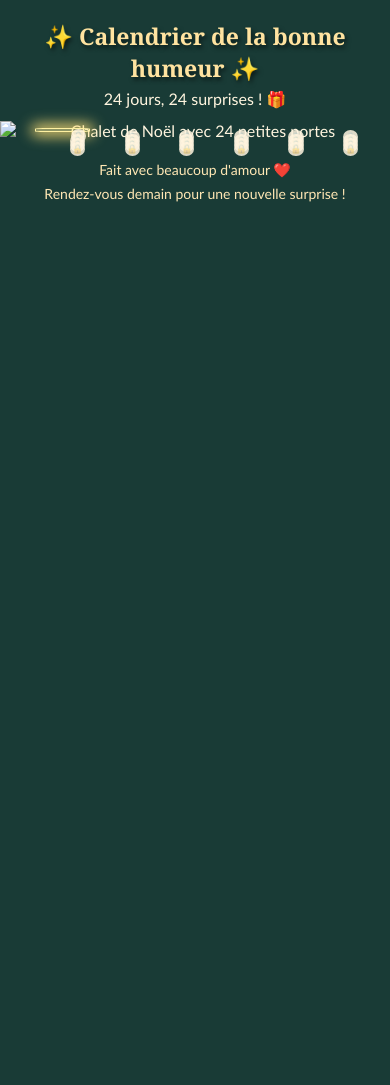
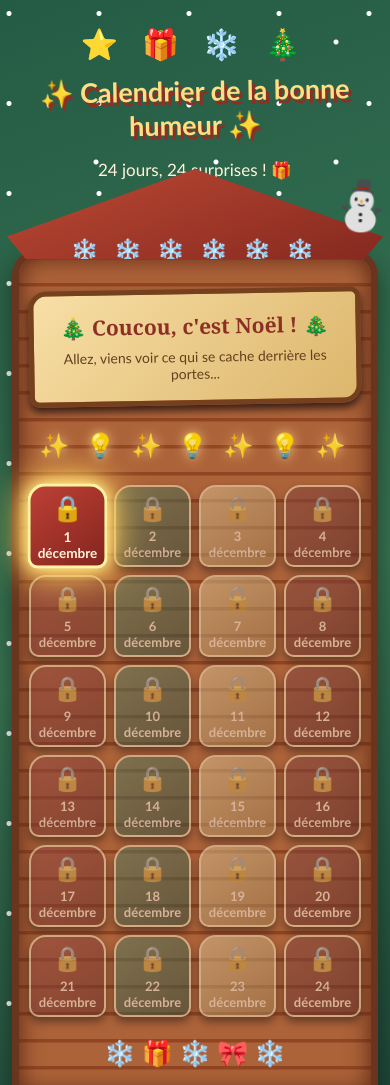
Before and after one commit to MargouxLFVR/calendrier-avent, a plain HTML site: page index.html in a window 390 px wide. Shown: the top 1085 px of the page. Before the commit the page ends 844 px from the top, so only its background shows below. Drawn offline with Linux system fonts and the light colour scheme.

Commit message:
Refactor index.html for improved design and functionality
Updated the HTML structure and styles for the advent calendar, enhancing the visual design and interactivity.

```diff
--- a/index.html
+++ b/index.html
@@ -13,177 +13,287 @@
 
 body {
   margin: 0;
+  padding: 25px 12px 45px;
+  font-family: "Trebuchet MS", sans-serif;
+  text-align: center;
+  color: #fff8e8;
+  background:
+    radial-gradient(circle at 10% 15%, #ffffff 2px, transparent 3px),
+    radial-gradient(circle at 80% 35%, #ffffff 2px, transparent 3px),
+    radial-gradient(circle at 35% 75%, #ffffff 2px, transparent 3px),
+    linear-gradient(160deg, #245b45, #397653, #173c32);
+  background-size: 90px 90px, 120px 120px, 140px 140px, auto;
   min-height: 100vh;
-  padding: 12px 0 30px;
-  text-align: center;
-  font-family: "Trebuchet MS", sans-serif;
-  background: #193b36;
-  color: #fff5df;
+  overflow-x: hidden;
+}
+
+/* TITRE */
+
+.decoration {
+  font-size: 30px;
+  letter-spacing: 8px;
+  margin-bottom: 12px;
 }
 
 h1 {
-  font-family: Georgia, serif;
-  font-size: clamp(23px, 5vw, 38px);
-  color: #ffe3a0;
-  margin: 12px 8px 5px;
-  text-shadow: 2px 3px 4px #0008;
+  color: #ffdf83;
+  font-size: clamp(27px, 6vw, 43px);
+  margin: 10px 0;
+  text-shadow: 3px 4px 0 #8c3026;
+  transform: rotate(-1deg);
 }
 
 .subtitle {
-  font-size: 16px;
-  margin: 5px 0 18px;
+  font-size: 17px;
+  color: #fff4d9;
+  margin-bottom: 28px;
 }
 
-/* ILLUSTRATION DU CHALET */
+/* CHALET */
 
-.scene {
+.chalet {
   position: relative;
-  width: 100%;
-  max-width: 900px;
-  margin: 0 auto;
+  max-width: 650px;
+  margin: 85px auto 25px;
+  padding: 0 18px 25px;
+  border: 7px solid #69351f;
+  border-radius: 25px 25px 12px 12px;
+  background:
+    repeating-linear-gradient(
+      0deg,
+      #ad6339 0px,
+      #ad6339 23px,
+      #914522 24px,
+      #914522 27px
+    );
+  box-shadow:
+    0 12px 30px #0007,
+    inset 0 0 25px #542313;
 }
 
-.chalet-image {
-  display: block;
-  width: 100%;
-  height: auto;
+/* TOIT */
+
+.roof {
+  position: relative;
+  margin: -88px -35px 35px;
+  height: 115px;
+  background: linear-gradient(160deg, #bd4934, #85291f);
+  clip-path: polygon(50% 0, 100% 75%, 95% 100%, 5% 100%, 0 75%);
+  filter: drop-shadow(0 5px 2px #fff);
 }
 
-/* ZONE DES 24 PORTES */
+.roof::before {
+  content: "❄️  ❄️  ❄️  ❄️  ❄️  ❄️";
+  position: absolute;
+  top: 67px;
+  left: 0;
+  right: 0;
+  font-size: 22px;
+  letter-spacing: 5px;
+}
 
-.calendar {
+/* PETIT BONHOMME DE NEIGE */
+
+.snowman {
   position: absolute;
-  left: 9%;
-  top: 35%;
-  width: 84%;
-  height: 49%;
+  right: -27px;
+  top: -92px;
+  font-size: 65px;
+  transform: rotate(10deg);
+  z-index: 5;
+  animation: bounce 2s infinite ease-in-out;
+}
+
+@keyframes bounce {
+  0%, 100% { transform: rotate(10deg) translateY(0); }
+  50% { transform: rotate(4deg) translateY(-7px); }
+}
+
+/* PANNEAU */
+
+.sign {
+  position: relative;
+  margin: -5px auto 25px;
+  max-width: 480px;
+  padding: 18px 10px;
+  background: linear-gradient(135deg, #f8dfa6, #dcb66c);
+  border: 5px solid #75401e;
+  border-radius: 18px 10px 18px 10px;
+  box-shadow: 0 5px 8px #351c15;
+  color: #8c3026;
+  transform: rotate(-1deg);
+}
+
+.sign h2 {
+  font-family: Georgia, serif;
+  font-size: clamp(21px, 5vw, 31px);
+  margin: 0 0 8px;
+}
+
+.sign p {
+  margin: 0;
+  font-size: 14px;
+  color: #63401e;
+}
+
+/* GUIRLANDE */
+
+.lights {
+  font-size: 24px;
+  letter-spacing: 5px;
+  margin: 10px auto 25px;
+  animation: twinkle 2s infinite alternate;
+}
+
+@keyframes twinkle {
+  from {
+    opacity: .7;
+    text-shadow: none;
+  }
+  to {
+    opacity: 1;
+    text-shadow: 0 0 15px #ffe49a;
+  }
+}
+
+/* PORTES */
+
+.grid {
   display: grid;
-  grid-template-columns: repeat(6, 1fr);
-  grid-template-rows: repeat(4, 1fr);
-  gap: 0;
+  grid-template-columns: repeat(4, minmax(0, 1fr));
+  gap: 13px;
+  max-width: 550px;
+  margin: 0 auto;
 }
 
 .door {
   position: relative;
   min-width: 0;
-  min-height: 0;
-  padding: 0;
-  border: 2px solid transparent;
-  border-radius: 17%;
-  background: transparent;
+  min-height: 105px;
+  border: 3px solid #ffe6a8;
+  border-radius: 17px 17px 10px 10px;
+  color: #fff4dc;
   cursor: pointer;
-  transition: background .2s, box-shadow .2s;
-  -webkit-tap-highlight-color: transparent;
+  box-shadow: 0 5px 8px #351c15;
+  transition: transform .25s, box-shadow .25s;
+  display: flex;
+  flex-direction: column;
+  align-items: center;
+  justify-content: center;
+  gap: 5px;
+  font-family: inherit;
+  overflow: hidden;
+}
+
+.door:nth-child(4n+1) {
+  background: linear-gradient(145deg, #bd4035, #84251f);
+}
+
+.door:nth-child(4n+2) {
+  background: linear-gradient(145deg, #478454, #205137);
+}
+
+.door:nth-child(4n+3) {
+  background: linear-gradient(145deg, #e5bd70, #ae792f);
+}
+
+.door:nth-child(4n) {
+  background: linear-gradient(145deg, #a83e34, #74251f);
+}
+
+.door:not(:disabled):hover {
+  transform: translateY(-5px) rotate(-3deg) scale(1.04);
+  box-shadow: 0 8px 18px #ffe7a866;
+}
+
+.door .picture {
+  font-size: 29px;
+  transition: transform .25s;
+}
+
+.door:not(:disabled):hover .picture {
+  transform: rotate(15deg) scale(1.2);
+}
+
+.door .number {
+  font-weight: bold;
+  font-size: 16px;
 }
 
 .door:disabled {
   cursor: not-allowed;
+  opacity: .55;
+  filter: saturate(.6);
 }
 
-/* JOURS NON ENCORE DISPONIBLES */
-
-.door:disabled::after {
-  content: "🔒";
-  position: absolute;
-  top: 5%;
-  right: 5%;
-  font-size: clamp(9px, 2vw, 17px);
-  background: #fff5dfd9;
-  border-radius: 50%;
-  padding: 2px;
-}
-
-/* PORTE DU JOUR */
+/* CASE DU JOUR */
 
 .door.today {
-  border: 2px solid #fff1a1;
-  background: #ffdf7530;
-  animation: glow 1.4s infinite alternate;
+  opacity: 1;
+  filter: none;
+  border: 3px solid #fff2a1;
+  animation: glow 1.5s infinite alternate;
+  z-index: 2;
 }
 
 @keyframes glow {
   from {
-    box-shadow:
-      0 0 7px #ffdf75,
-      inset 0 0 8px #ffdf7560;
+    box-shadow: 0 0 8px #ffdf75, 0 0 15px #ffc34d;
   }
   to {
     box-shadow:
-      0 0 17px 5px #ffdf75,
-      inset 0 0 15px #fff2a180;
+      0 0 15px #fff2a1,
+      0 0 30px #ffbd39,
+      0 0 45px #ffdf75;
+    transform: scale(1.045);
   }
 }
 
-/* PETIT EFFET AU SURVOL */
-
-.door:not(:disabled):hover {
-  background: #ffffff20;
-  border-color: #fff2a1;
-}
-
-/* FENÊTRE DES MESSAGES */
+/* MESSAGE */
 
 #message {
   display: none;
-  position: fixed;
-  inset: 0;
-  z-index: 20;
-  align-items: center;
-  justify-content: center;
-  padding: 20px;
-  background: #10251fc9;
-  backdrop-filter: blur(4px);
-}
-
-.message-card {
-  width: 100%;
   max-width: 440px;
-  padding: 28px 23px;
+  margin: 30px auto;
+  padding: 25px;
+  background: #fff8e8;
   border: 5px solid #d9ae60;
-  border-radius: 28px;
-  background: #fff5df;
+  border-radius: 20px;
   color: #743326;
-  box-shadow: 0 10px 40px #0007;
+  box-shadow: 0 8px 25px #0005;
   animation: pop .35s ease;
 }
 
 @keyframes pop {
   from {
     opacity: 0;
-    transform: scale(.8) rotate(-2deg);
+    transform: scale(.85);
   }
   to {
     opacity: 1;
-    transform: scale(1) rotate(0);
+    transform: scale(1);
   }
 }
 
-.message-card h2 {
+#message h2 {
   color: #a12e25;
   font-family: Georgia, serif;
-  font-size: 25px;
 }
 
 #dayMessage {
   font-size: 18px;
   line-height: 1.7;
   white-space: pre-wrap;
-  overflow-wrap: anywhere;
-}
-
-.message-footer {
-  margin: 20px 0;
-  font-size: 15px;
 }
 
 .close {
   border: 0;
-  border-radius: 25px;
-  padding: 12px 25px;
+  border-radius: 20px;
+  padding: 12px 24px;
   color: white;
   background: #a12e25;
   cursor: pointer;
-  font-size: 16px;
+  font-size: 15px;
   font-family: inherit;
 }
 
@@ -191,34 +301,56 @@ h1 {
   background: #74251f;
 }
 
-.footer {
-  margin: 18px 10px 0;
-  color: #ffe7b4;
-  font-size: 14px;
-  line-height: 1.7;
+/* BAS DU CHALET */
+
+.snow {
+  font-size: 25px;
+  margin: 20px 0 5px;
 }
 
-/* PETITS ECRANS */
+.footer {
+  margin-top: 30px;
+  font-size: 15px;
+  line-height: 1.8;
+  color: #ffe7b4;
+  font-weight: bold;
+}
+
+/* TELEPHONE */
 
 @media(max-width: 430px) {
-  body {
-    padding-top: 8px;
+  .chalet {
+    padding: 0 10px 20px;
+    margin-top: 70px;
   }
 
-  .subtitle {
-    margin-bottom: 12px;
+  .roof {
+    margin-left: -22px;
+    margin-right: -22px;
+    height: 90px;
+  }
+
+  .snowman {
+    right: -20px;
+    top: -75px;
+    font-size: 48px;
+  }
+
+  .grid {
+    gap: 8px;
   }
 
   .door {
-    border-radius: 15%;
+    min-height: 82px;
+    border-width: 2px;
   }
 
-  .door.today {
-    border-width: 1px;
+  .door .picture {
+    font-size: 24px;
   }
 
-  .door:disabled::after {
-    font-size: 9px;
+  .door .number {
+    font-size: 13px;
   }
 }
 
@@ -233,45 +365,42 @@ h1 {
 
 <body>
 
+<div class="decoration">⭐ 🎁 ❄️ 🎄</div>
+
 <h1>✨ Calendrier de la bonne humeur ✨</h1>
 
 <p class="subtitle">
   24 jours, 24 surprises ! 🎁
 </p>
 
-<!-- CHALET ILLUSTRE -->
-<div class="scene">
+<div class="chalet">
 
-  <img
-    class="chalet-image"
-    src="chalet.webp"
-    alt="Chalet de Noël avec 24 petites portes"
-  >
+  <div class="roof"></div>
 
-  <!-- LES 24 PORTES CLIQUABLES -->
-  <div class="calendar" id="calendar"></div>
+  <div class="snowman">⛄</div>
+
+  <div class="sign">
+    <h2>🎄 Coucou, c'est Noël ! 🎄</h2>
+    <p>Allez, viens voir ce qui se cache derrière les portes...</p>
+  </div>
+
+  <div class="lights">
+    ✨ 💡 ✨ 💡 ✨ 💡 ✨
+  </div>
+
+  <div class="grid" id="calendar"></div>
+
+  <div class="snow">❄️ 🎁 ❄️ 🎀 ❄️</div>
 
 </div>
 
-<!-- FENETRE DES MESSAGES -->
-<div id="message" role="dialog" aria-modal="true"
-     aria-labelledby="dayTitle">
-
-  <div class="message-card">
-
+<div id="message">
   <h2 id="dayTitle"></h2>
-
   <p id="dayMessage"></p>
-
-    <p class="message-footer">
-      💖 Une petite dose de bonheur pour toi !
-    </p>
-
+  <p>💖 Une petite dose de bonheur pour toi !</p>
   <button class="close" onclick="closeMessage()">
     Fermer ✨
   </button>
-
-  </div>
 </div>
 
 <p class="footer">
@@ -284,7 +413,7 @@ h1 {
 // ANNEE DU CALENDRIER
 const YEAR = 2026;
 
-// TES 24 MESSAGES
+// ✏️ TES 24 MESSAGES
 const messages = [
 "Ton message du 1er décembre",
 "Ton message du 2 décembre",
@@ -312,65 +441,57 @@ const messages = [
 "Ton message du 24 décembre ❤️"
 ];
 
-// ELEMENTS DU SITE
+const decorations = [
+"🎁","🍭","⛄","⭐","🦌","🎄",
+"🔔","🧸","❄️","🍬","🛷","🎀",
+"🧦","🕯️","🍪","🌟","🎅","🦊",
+"🎉","🍫","🧤","🛎️","🎊","💝"
+];
+
+const today = new Date();
 const calendar = document.getElementById("calendar");
-const messageBox = document.getElementById("message");
 
-// DATE DU JOUR
-const today = new Date();
-
-// JOUR A ILLUMINER
 let highlightedDay = null;
 
+// Déterminer la case à illuminer
 if (
   today.getFullYear() < YEAR ||
-  (
-    today.getFullYear() === YEAR &&
-    today.getMonth() < 11
-  )
+  (today.getFullYear() === YEAR && today.getMonth() < 11)
 ) {
-  // Avant décembre : première porte illuminée
   highlightedDay = 0;
-
 } else if (
   today.getFullYear() === YEAR &&
   today.getMonth() === 11 &&
   today.getDate() <= 24
 ) {
-  // Pendant décembre : porte du jour
   highlightedDay = today.getDate() - 1;
 }
 
-// CREATION DES 24 PORTES
+// Création des 24 portes
 for (let i = 0; i < 24; i++) {
 
   const door = document.createElement("button");
+  door.className = "door";
 
-  door.className = "door";
-  door.type = "button";
-
-  // Date de déblocage
   const unlock = new Date(YEAR, 11, i + 1);
 
-  // Vérification de disponibilité
   const available = today >= unlock;
 
   door.disabled = !available;
 
-  door.setAttribute(
-    "aria-label",
-    "Découvrir le message du " + (i + 1) + " décembre"
-  );
-
-  // Illumination de la case du jour
   if (i === highlightedDay) {
     door.classList.add("today");
   }
 
-  // Ouverture du message
+  door.innerHTML = `
+    <span class="picture">
+      ${available ? decorations[i] : "🔒"}
+    </span>
+    <span class="number">${i + 1} décembre</span>
+  `;
+
   if (available) {
-
-    door.addEventListener("click", () => {
+    door.onclick = () => {
 
       document.getElementById("dayTitle").textContent =
         "✨ Surprise du " + (i + 1) + " décembre ✨";
@@ -378,33 +499,21 @@ for (let i = 0; i < 24; i++) {
       document.getElementById("dayMessage").textContent =
         messages[i];
 
-      messageBox.style.display = "flex";
+      document.getElementById("message").style.display = "block";
 
+      document.getElementById("message").scrollIntoView({
+        behavior: "smooth",
+        block: "center"
       });
-
+    };
   }
 
   calendar.appendChild(door);
 }
 
-// FERMETURE DE LA FENETRE
 function closeMessage() {
-  messageBox.style.display = "none";
+  document.getElementById("message").style.display = "none";
 }
-
-// FERMER EN CLIQUANT A L'EXTERIEUR
-messageBox.addEventListener("click", (event) => {
-  if (event.target === messageBox) {
-    closeMessage();
-  }
-});
-
-// FERMER AVEC LA TOUCHE ECHAP
-document.addEventListener("keydown", (event) => {
-  if (event.key === "Escape") {
-    closeMessage();
-  }
-});
 
 </script>
 
```
Lines whose indentation alone changed are shown as unchanged.
